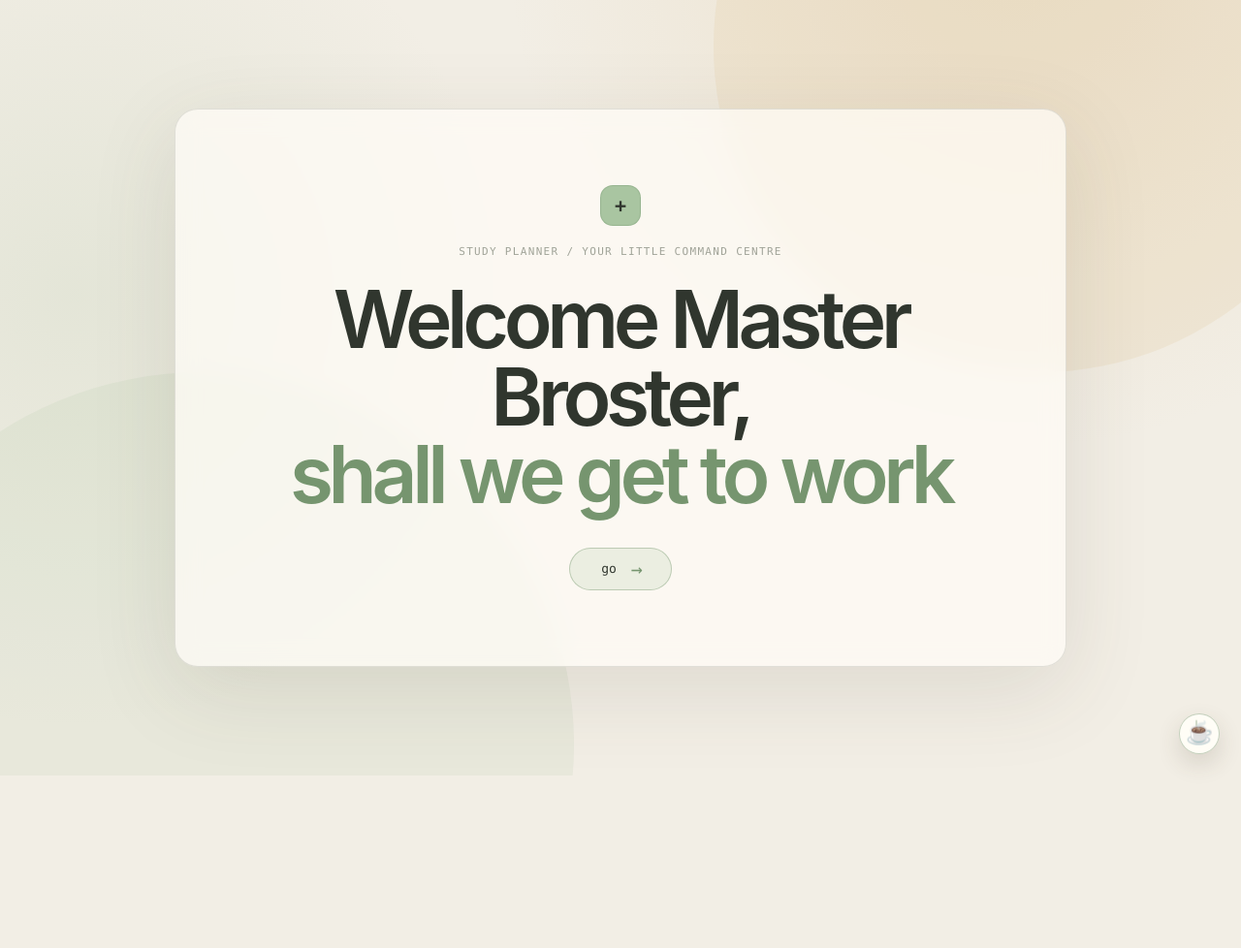
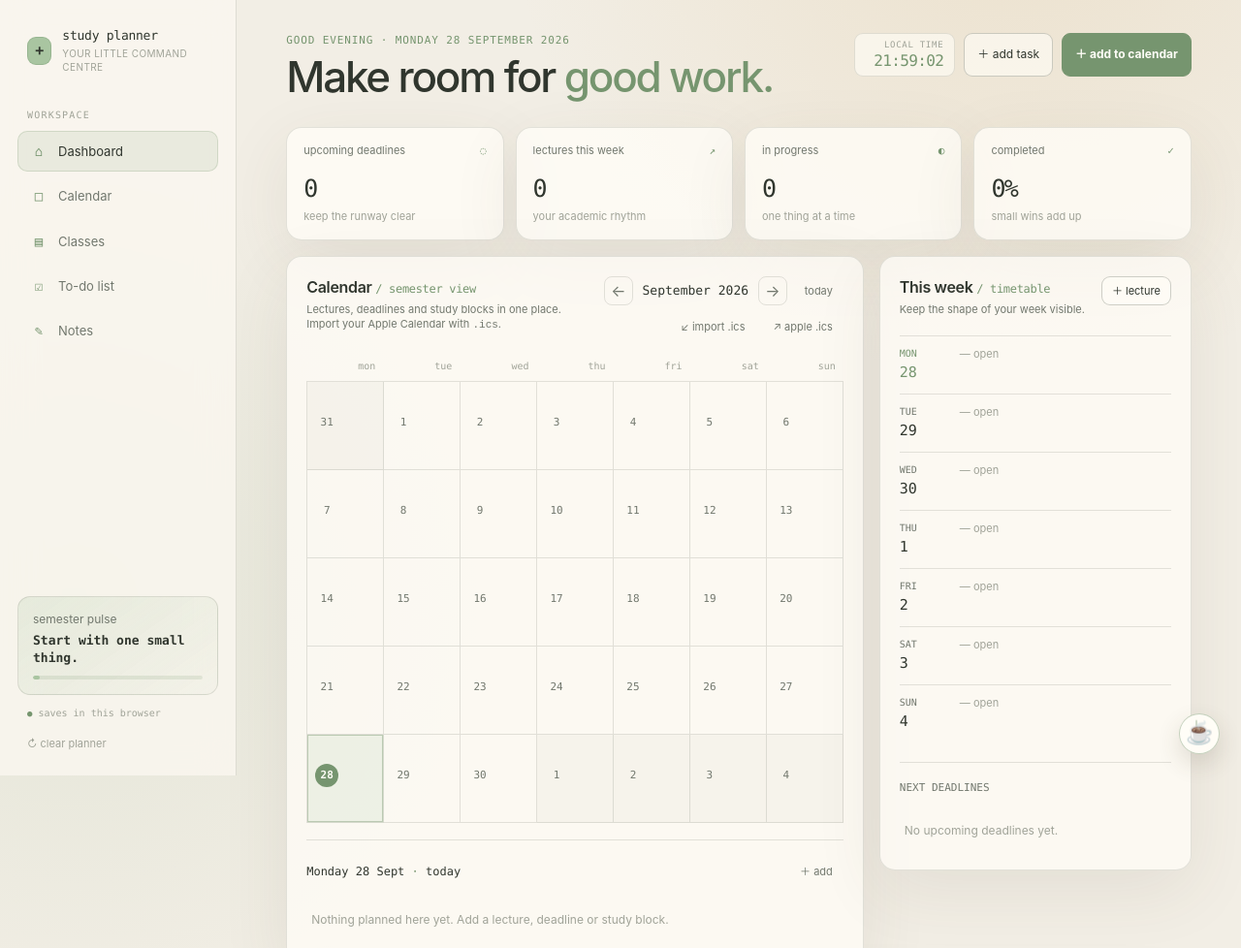
Before and after one commit to hkmhghg6zy-svg/Amie-study-site, a plain HTML site: page index.html in a window 1280 px wide. Shown: the top 978 px of the page at 97% size. Before the commit the page ends 800 px from the top, so only its background shows below. Drawn offline with Linux system fonts and the light colour scheme.

Commit message:
Add files via upload

```diff
--- a/index.html
+++ b/index.html
@@ -59,55 +59,7 @@
       min-height: 100vh;
     }
 
-    .welcome-screen[hidden], .app-shell[hidden] { display: none; }
-    .welcome-screen {
-      position: relative;
-      display: grid;
-      min-height: 100vh;
-      place-items: center;
-      overflow: hidden;
-      padding: 32px 22px;
-    }
-    .welcome-screen::before, .welcome-screen::after {
-      position: absolute;
-      border-radius: 50%;
-      content: "";
-      pointer-events: none;
-    }
-    .welcome-screen::before { top: -18rem; right: -8rem; width: 42rem; height: 42rem; background: rgba(216, 184, 130, 0.16); }
-    .welcome-screen::after { bottom: -22rem; left: -11rem; width: 48rem; height: 48rem; background: rgba(153, 184, 145, 0.12); }
-    .welcome-inner {
-      position: relative;
-      z-index: 1;
-      width: min(920px, 100%);
-      padding: clamp(38px, 7vw, 78px) clamp(24px, 7vw, 88px);
-      border: 1px solid var(--line);
-      border-radius: 24px;
-      text-align: center;
-      background: rgba(255, 253, 247, 0.72);
-      box-shadow: 0 24px 90px rgba(76, 64, 46, 0.12);
-      backdrop-filter: blur(12px);
-    }
-    .welcome-mark {
-      display: grid;
-      width: 42px;
-      height: 42px;
-      margin: 0 auto;
-      place-items: center;
-      border: 1px solid rgba(118, 149, 111, 0.35);
-      border-radius: 13px;
-      color: var(--ink);
-      background: var(--mint);
-      font-family: var(--mono);
-      font-size: 20px;
-      font-weight: 800;
-    }
-    .welcome-eyebrow { margin: 19px 0 0; color: var(--faint); font-family: var(--mono); font-size: 11px; letter-spacing: 0.12em; text-transform: uppercase; }
-    .welcome-title { max-width: 780px; margin: 22px auto 34px; color: var(--ink); font-size: clamp(42px, 7vw, 82px); font-weight: 600; line-height: 0.98; letter-spacing: -0.065em; }
-    .welcome-title span { color: var(--mint-deep); }
-    .welcome-go { display: inline-flex; align-items: center; gap: 15px; min-width: 106px; justify-content: center; padding: 12px 17px 12px 20px; border: 1px solid rgba(118, 149, 111, 0.40); border-radius: 999px; color: var(--ink); background: rgba(169, 197, 161, 0.20); cursor: pointer; font-family: var(--mono); font-size: 13px; transition: 180ms ease; }
-    .welcome-go:hover, .welcome-go:focus-visible { border-color: var(--mint-deep); background: rgba(169, 197, 161, 0.36); outline: 0; transform: translateX(3px); }
-    .welcome-go-arrow { color: var(--mint-deep); font-size: 20px; line-height: 0.8; }
+    .app-shell[hidden] { display: none; }
 
     .sidebar {
       display: flex;
@@ -589,16 +541,7 @@
   </style>
 </head>
 <body>
-  <section class="welcome-screen" id="welcome-screen" aria-labelledby="welcome-title">
-    <div class="welcome-inner">
-      <div class="welcome-mark" aria-hidden="true">+</div>
-      <p class="welcome-eyebrow">study planner / your little command centre</p>
-      <h1 class="welcome-title" id="welcome-title">Welcome Master Broster,<br><span>shall we get to work</span></h1>
-      <button class="welcome-go" type="button" data-enter-planner><span>go</span><span class="welcome-go-arrow" aria-hidden="true">→</span></button>
-    </div>
-  </section>
-
-  <div class="app-shell" id="planner-app" hidden>
+  <div class="app-shell" id="planner-app">
     <aside class="sidebar">
       <div class="brand">
         <div class="brand-mark">+</div>
@@ -906,12 +849,6 @@
       const $$ = (selector) => [...document.querySelectorAll(selector)];
 
       let state = loadState();
-
-      function enterPlanner() {
-        $("#welcome-screen").hidden = true;
-        $("#planner-app").hidden = false;
-        window.scrollTo(0, 0);
-      }
 
       function startOfDay(date) {
         return new Date(date.getFullYear(), date.getMonth(), date.getDate(), 12);
@@ -1709,8 +1646,6 @@
           runNoteCommand(noteTool.dataset.noteCommand, noteTool.closest(".note-composer")?.querySelector(".note-editor"));
           return;
         }
-        const enterPlannerButton = event.target.closest("[data-enter-planner]");
-        if (enterPlannerButton) { enterPlanner(); return; }
         const dismissNudge = event.target.closest("[data-dismiss-nudge]");
         if (dismissNudge) { hideEncouragement(); return; }
         const openClassNoteButton = event.target.closest("[data-open-class-note]");
```
